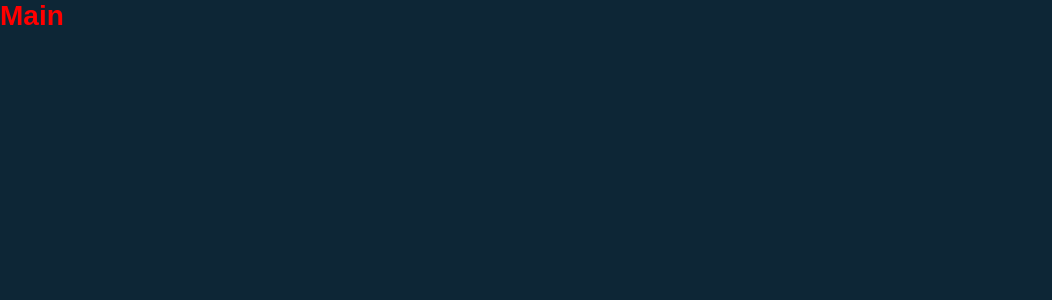
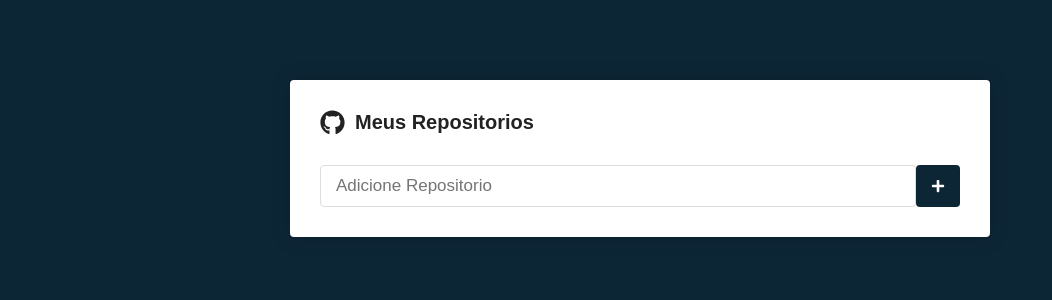
Before and after one commit to markilha/ProjetoRepo, a React (Create React App) app: page / in a window 1280 px wide. Shown: the top 300 px of the page, without its empty margins (0-1052 px from the left). Built offline with nearby package versions, Linux system fonts and the light colour scheme.

Commit message:
Estilizando pagina Main

```diff
--- a/package.json
+++ b/package.json
@@ -8,6 +8,7 @@
     "@testing-library/user-event": "^12.1.10",
     "react": "^17.0.2",
     "react-dom": "^17.0.2",
+    "react-icons": "^4.2.0",
     "react-router-dom": "^5.2.0",
     "react-scripts": "4.0.3",
     "styled-components": "^5.3.0",
--- a/src/pages/Main/index.js
+++ b/src/pages/Main/index.js
@@ -1,10 +1,21 @@
 import React from 'react';
-import {Title} from './styles';
+import { Container, Form,SumitButton } from './styles';
+import { FaGithub, FaPlus } from 'react-icons/fa'
 
-export default function Main(){
-    return(
-        <Title>
-            Main
-        </Title>
+export default function Main() {
+    return (
+        <Container>
+            <h1>
+                <FaGithub size={25} />
+                Meus Repositorios
+            </h1>
+            <Form onSubmit={()=>{}}>
+                <input type="text" placeholder="Adicione Repositorio"/>
+                <SumitButton>
+                    <FaPlus color='#FFF' size={14}/>
+                </SumitButton>
+            </Form>
+        </Container>
+
     )
 }
--- a/src/pages/Main/styles.js
+++ b/src/pages/Main/styles.js
@@ -1,8 +1,44 @@
 import styled from 'styled-components';
 
-export const Title = styled.h1`
-color: red;
-span{
-    color: blue;
+export const Container = styled.div`
+    max-width: 700px;
+    background: #FFF;
+    border-radius: 4px;
+    box-shadow: 0 0 20px rgba(0,0,0,0.2);
+    padding: 30px;
+    margin: 80px auto;
+h1{
+    font-size: 20px;
+    display: flex;
+    align-items: center;
+    flex-direction: row;
+    svg{
+        margin-right:10px;
+    }
 }
+
 `;
+
+export const Form = styled.form`
+    margin-top: 30px;
+    display: flex;
+    flex-direction: row;
+input{
+    flex:1;
+    border: 1px solid #DDD;
+    padding: 10px 15px;
+    border-radius: 4px;
+    font-size: 17px;
+}
+
+`;
+
+export const SumitButton = styled.button`
+    background: #0D2636;
+    border: 0;
+    border-radius: 4px;
+    padding: 0 15px;
+    display: flex;
+    justify-content: center;
+    align-items: center;
+`;
```
Also changed, not shown: 2 other files (tests, documents, lock files or other folders).
